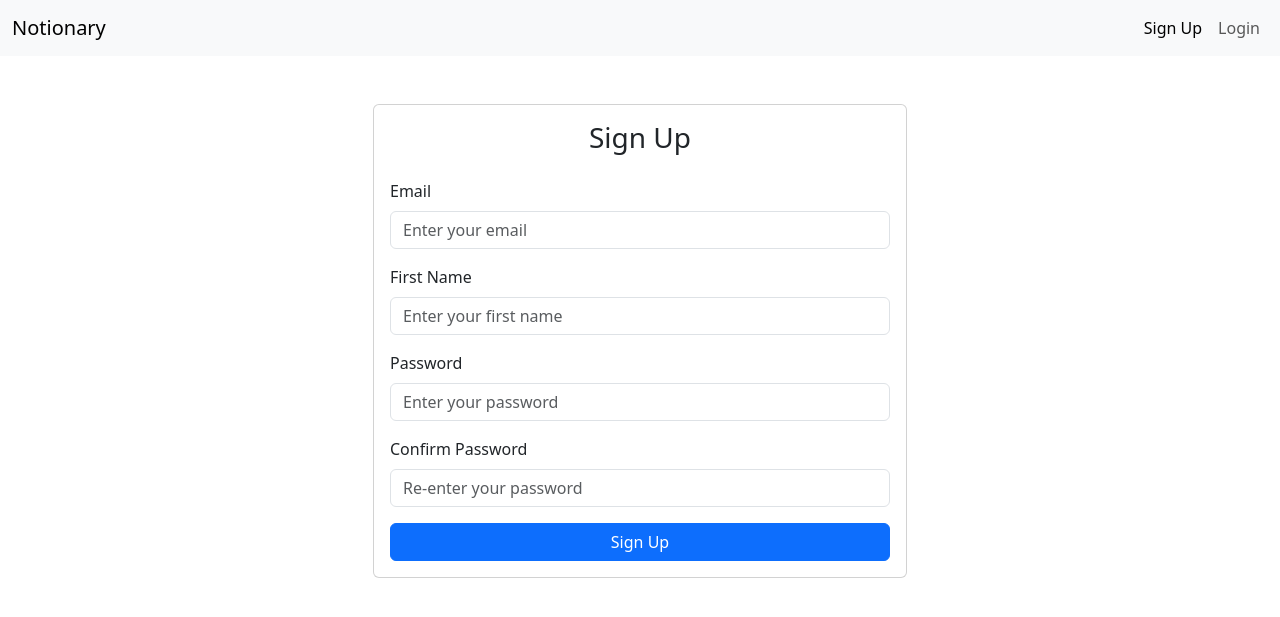
After one commit to Jibril14/Flask-Notionary, a Flask app: template app/templates/signup.html in a window 1280 px wide. The commit adds this page. Shown: the top 617 px of the page. Run offline with Flask 3, Linux system fonts and the light colour scheme; the template is opened without the code that fills it, so the values that code supplies are empty.

Commit message:
Configure User Authentication

```diff
--- /dev/null
+++ b/app/templates/base.html
@@ -0,0 +1,58 @@
+<!DOCTYPE html>
+<html lang="en">
+<head>
+    <meta charset="UTF-8">
+    <meta name="viewport" content="width=device-width, initial-scale=1.0">
+    <title>Notionary</title>
+     {% block css_files %}
+	 {% endblock %}
+
+	 {% block js_files %}
+	 {% endblock %}
+    <!-- CSS Files -->
+    <!-- Bootstrap CSS -->
+    <link href="https://cdn.jsdelivr.net/npm/bootstrap@5.3.0-alpha1/dist/css/bootstrap.min.css" rel="stylesheet">
+    <link rel="stylesheet" href="/static/css/style.css" />
+</head>
+<body>
+    <!-- Navigation Bar -->
+    <nav class="navbar navbar-expand-lg navbar-light bg-light">
+        <div class="container-fluid">
+            <a class="navbar-brand" href="/">Notionary</a>
+            <button class="navbar-toggler" type="button" data-bs-toggle="collapse" data-bs-target="#navbarNav" aria-controls="navbarNav" aria-expanded="false" aria-label="Toggle navigation">
+                <span class="navbar-toggler-icon"></span>
+            </button>
+            <div class="collapse navbar-collapse" id="navbarNav">
+                <ul class="navbar-nav ms-auto">
+                    {% if user.is_authenticated %}
+                    <li class="nav-item">
+                        <a class="nav-link active" aria-current="page" href="#">{{user.first_name}}</a>
+                    </li>
+                    <li class="nav-item">
+                        <a class="nav-link" href="/user/logout">Logout</a>
+                    </li>
+                    {% else %}
+                        <li class="nav-item">
+                            <a class="nav-link active" aria-current="page" href="/user/sign-up">Sign Up</a>
+                        </li>
+                        <li class="nav-item">
+                            <a class="nav-link" href="/user/login">Login</a>
+                        </li>
+                    {% endif%}
+                </ul>
+            </div>
+        </div>
+    </nav>
+    <div class="container home-container">
+        {% block index %}
+        {% endblock %}
+
+        {% block signup %}
+        {% endblock %}
+    </div>
+
+  <script src="https://cdn.jsdelivr.net/npm/bootstrap@5.3.0-alpha1/dist/js/bootstrap.bundle.min.js"></script>
+  <script type="text/javascript" src="{{ url_for ('static', filename='/js/index.js')}}"></script>
+
+</body>
+</html>
--- /dev/null
+++ b/app/templates/signup.html
@@ -0,0 +1,64 @@
+{% extends "base.html" %}
+
+
+{% block signup %}
+
+    {% with messages = get_flashed_messages(with_categories=true) %}
+    {% if messages %}
+        {% for category, message in messages %}
+        {% if category == "error" %}
+            <div class="alert alert-danger alter-dismissable fade show" role="alert">
+                {{ message }}
+                <button type="button" class="close" data-dismiss="alert">
+                    <span aria-hidden="true">&times;</span>
+                </button>
+            </div>
+        {% else %}
+            <div class="alert alert-success alter-dismissable fade show" role="alert">
+                {{ message }}
+                <button type="button" class="close" data-dismiss="alert">
+                    <span aria-hidden="true">&times;</span>
+                </button>
+            </div>
+        {% endif %}
+        {% endfor %}
+    {% endif %}
+
+
+    {% endwith %}
+
+    <div class="container mt-5">
+        <div class="row justify-content-center">
+            <div class="col-md-6">
+                <div class="card">
+                    <div class="card-body">
+                        <h3 class="card-title text-center mb-4">Sign Up</h3>
+                        <form method="POST">
+                            <div class="mb-3">
+                                <label for="email" class="form-label">Email</label>
+                                <input type="email" class="form-control" id="email" name="email" placeholder="Enter your email" required>
+                            </div>
+                            <div class="mb-3">
+                                <label for="firstName" class="form-label">First Name</label>
+                                <input type="text" class="form-control" id="firstName" name="firstName" placeholder="Enter your first name" required>
+                            </div>
+                            <div class="mb-3">
+                                <label for="password" class="form-label">Password</label>
+                                <input type="password" class="form-control" id="password" name="password1" placeholder="Enter your password" required>
+                            </div>
+                            <div class="mb-3">
+                                <label for="confirmPassword" class="form-label">Confirm Password</label>
+                                <input type="password" class="form-control" id="confirmPassword" name="password2" placeholder="Re-enter your password" required>
+                            </div>
+
+                            <!-- Submit Button -->
+                            <div class="d-grid">
+                                <button type="submit" class="btn btn-primary">Sign Up</button>
+                            </div>
+                        </form>
+                    </div>
+                </div>
+            </div>
+        </div>
+    </div>
+{% endblock %}
--- a/app/views.py
+++ b/app/views.py
@@ -1,7 +1,9 @@
 from flask import Blueprint, render_template
+from flask_login import login_required, current_user
 
 views = Blueprint("views", __name__)
 
 @views.route("/")
+@login_required
 def index():
-    return render_template("index.html")
+    return render_template("index.html", user=current_user)
```
Also changed, not shown: app/__init__.py (+20 -1 lines), app/auth.py (+53 -7 lines), app/models.py (added, +16 -0 lines), app/templates/index.html (+6 -24 lines), app/templates/login.html (added, +54 -0 lines), app/model.py (deleted).
